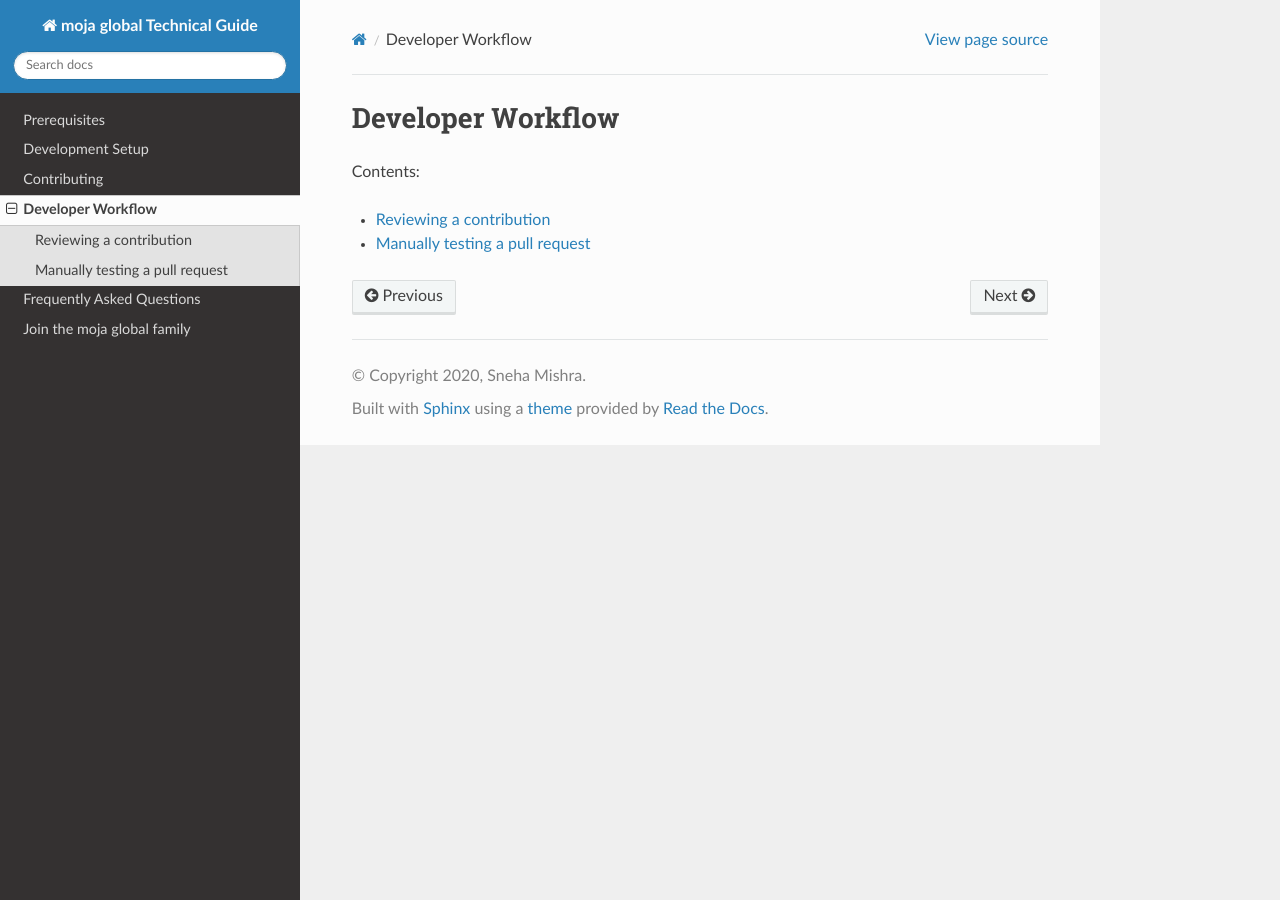
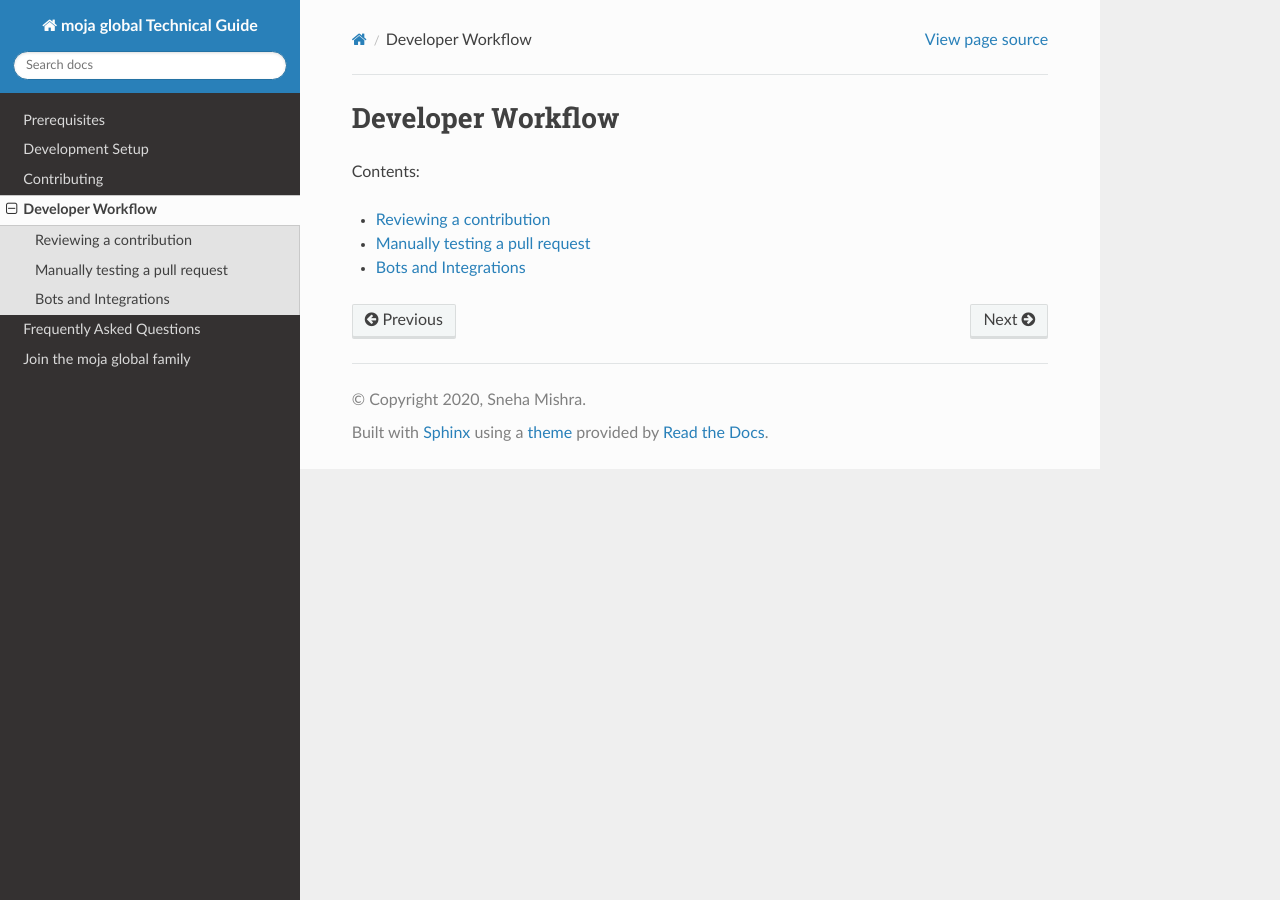
Before and after one commit to moja-global/moja_global_docs, a Sphinx documentation site: the page built from docs/DeveloperWorkflow/index.rst, in a window 1280 px wide. Built offline with Sphinx 7.4.7 and the Read the Docs theme 2.0.0, drawn with Linux system fonts in a browser that asks for light colours.

Commit message:
add bots and integrations section to contents of developer workflow

```diff
--- a/docs/DeveloperWorkflow/index.rst
+++ b/docs/DeveloperWorkflow/index.rst
@@ -10,3 +10,4 @@ Contents:
 
   reviewing
   manual_testing_pr
+  bots_and_integrations
```
